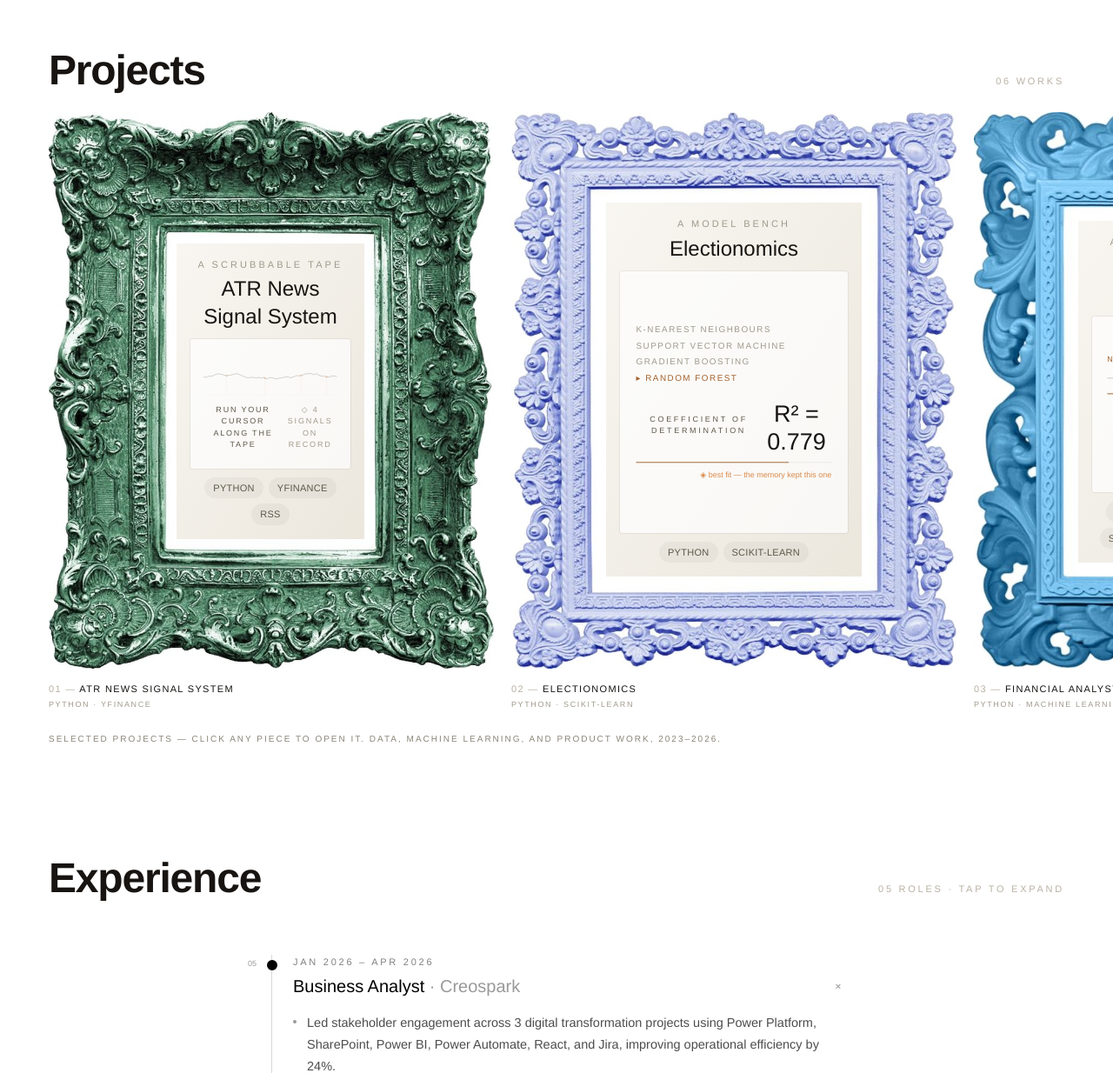
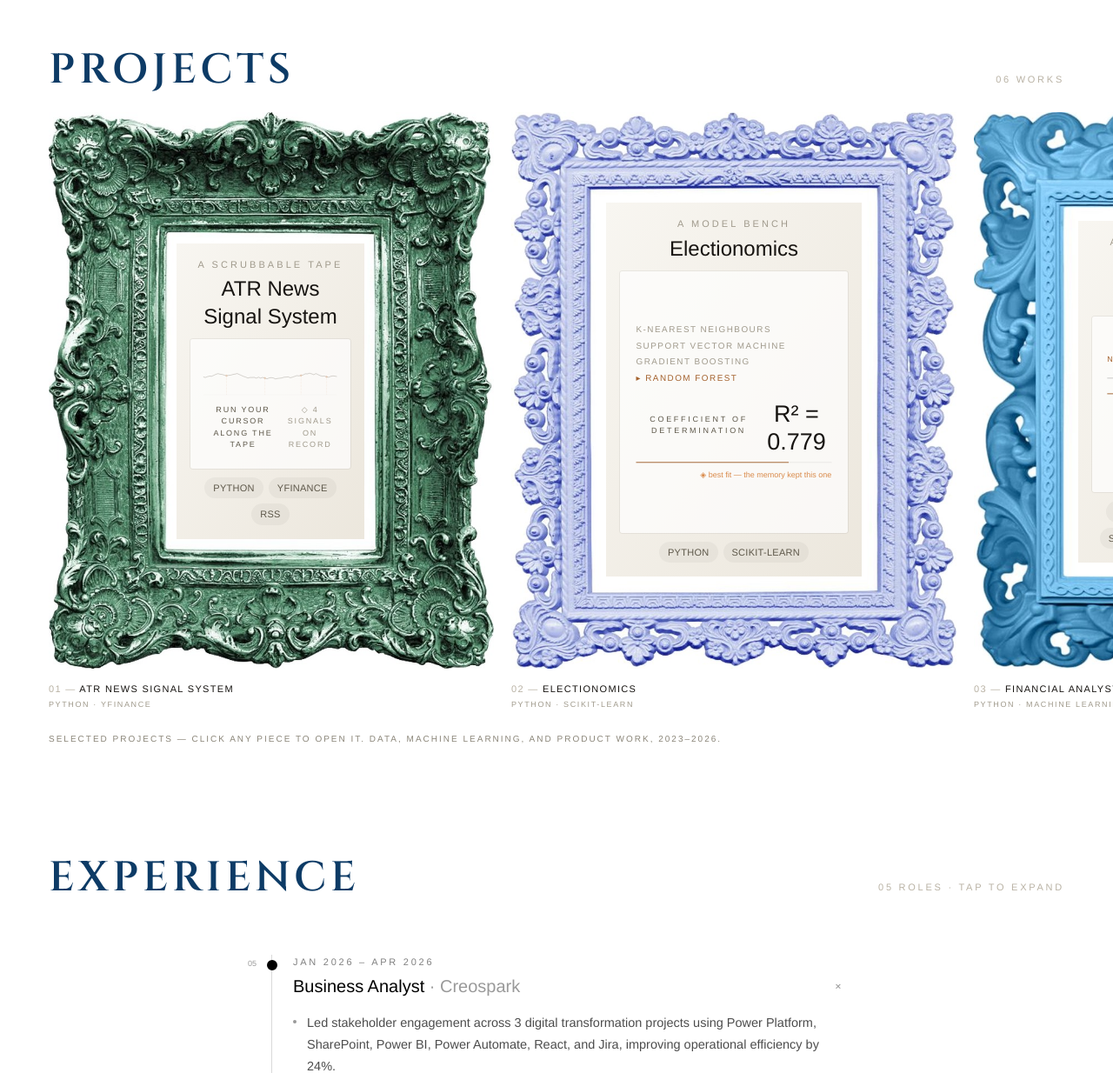
Before and after one commit to Keneisha3/keneisha-baid-portfolio, a React (Vite) app: page / in a window 1280 px wide. Shown: the part 1767-3001 px from the top of the page at 87% size. Built offline with nearby package versions, Linux system fonts and the light colour scheme.

Commit message:
Fix stale dark-box (rename brain image to bust cache); commit to two-tone: Lemon Chiffon panel behind the brain, Yale Blue corner labels, Cinzel + Yale Blue on Projects & Experience headings

```diff
--- a/src/neural/Sections.jsx
+++ b/src/neural/Sections.jsx
@@ -595,7 +595,7 @@ function Filmstrip({ id, corner, caption, items }) {
     <section id={id} className="relative min-h-screen bg-white py-16">
       {/* section heading */}
       <div className="flex items-baseline justify-between px-8 sm:px-14">
-        <h2 className="font-sans text-4xl font-semibold tracking-tight text-[#171411] sm:text-5xl">
+        <h2 className="font-serifDisplay text-4xl font-semibold uppercase tracking-[0.1em] text-[#0D3B66] sm:text-5xl">
           {corner}
         </h2>
         <span className="font-sans text-[11px] font-normal uppercase tracking-[0.25em] text-[#b9b2a4]">
@@ -820,7 +820,7 @@ export function MuseumExhibit() {
     <section id="experience" className="relative min-h-screen bg-white py-16">
       {/* section heading */}
       <div className="flex items-baseline justify-between px-8 sm:px-14">
-        <h2 className="font-sans text-4xl font-semibold tracking-tight text-[#171411] sm:text-5xl">
+        <h2 className="font-serifDisplay text-4xl font-semibold uppercase tracking-[0.1em] text-[#0D3B66] sm:text-5xl">
           Experience
         </h2>
         <span className="font-sans text-[11px] font-normal uppercase tracking-[0.25em] text-[#b9b2a4]">
@@ -1180,7 +1180,9 @@ function AlbumStack({ songs }) {
    field; four anatomical hotspots (frontal lobe/crown/occipital/cerebellum)
    pull particles toward them and open that category's photos below. */
 
-const BRAIN_IMAGE = "/brain-base.png";
+// renamed from brain-base.png to bust stale image caches (old copies had a
+// baked-in black background)
+const BRAIN_IMAGE = "/brain-hero.png";
 
 // hotspot centre + radius in NORMALIZED image space (0..1), tuned to
 // brain-base.png's anatomy; hue is the iridescent colour that region leans
@@ -1541,6 +1543,8 @@ function NeuralMap({ items }) {
       </div>
 
       <div ref={stageRef} className="relative -mt-2 aspect-square w-full overflow-visible">
+        {/* soft Lemon Chiffon panel behind the brain — the two-tone commit */}
+        <div className="pointer-events-none absolute inset-0 rounded-[2rem] bg-[#FAF0CA]" />
         <img
           ref={brainImgRef}
           src={BRAIN_IMAGE}
@@ -1665,12 +1669,12 @@ function BrainArcPhoto({ item, pos, hue }) {
 export function AboutMe() {
   return (
     <section id="about" className="relative min-h-screen bg-white py-5">
-      {/* corner labels */}
+      {/* corner labels — Yale Blue accents */}
       <div className="flex items-start justify-between px-8 sm:px-14">
-        <span className="font-sans text-[11px] font-medium uppercase tracking-[0.25em] text-[#171411]">
+        <span className="font-sans text-[11px] font-semibold uppercase tracking-[0.25em] text-[#0D3B66]">
           About Me
         </span>
-        <span className="font-sans text-[11px] font-normal uppercase tracking-[0.25em] text-[#b9b2a4]">
+        <span className="font-sans text-[11px] font-normal uppercase tracking-[0.25em] text-[#0D3B66]/50">
           Off the clock
         </span>
       </div>
@@ -1680,7 +1684,7 @@ export function AboutMe() {
           {/* interactive music — a 3D stack of favourite covers */}
           <div>
             <div className="mb-2 flex items-baseline justify-between gap-3">
-              <p className="font-mono text-[10px] uppercase tracking-[0.3em] text-[#a09a8c]">
+              <p className="font-mono text-[10px] uppercase tracking-[0.3em] text-[#0D3B66]/70">
                 ♪ what's spinning in my ears
               </p>
               <a
```
Also changed, not shown: 1 other file (tests, documents, lock files or other folders).
